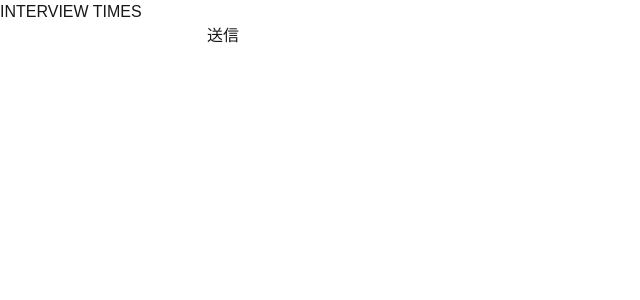
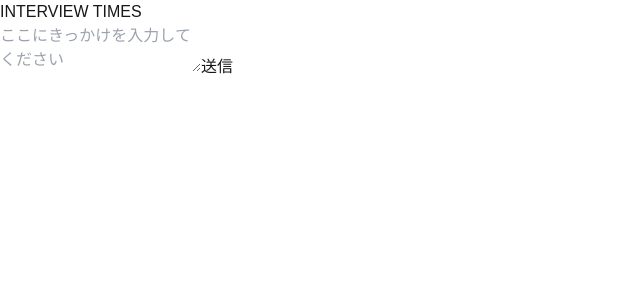
Before and after one commit to interview-times/interview-times, a Next.js app in the folder front/: page /playground/yamaji/api-resp-test in a window 1280 px wide. Shown: the top 300 px of the page, without its empty margins (0-640 px from the left). Built offline with nearby package versions, Linux system fonts and the light colour scheme.

Commit message:
src/app/page.tsxをコピーした

```diff
--- a/front/src/app/playground/yamaji/api-resp-test/page.tsx
+++ b/front/src/app/playground/yamaji/api-resp-test/page.tsx
@@ -22,14 +22,14 @@ export default function Home() {
   };
 
   return (
-    <div className="w-screen h-screen grid place-content-center">
-      <div className="space-y-4">
-        <input
-          className="border border-gray-300 rounded-md p-2 w-full"
-          type="textarea"
+    <div className="w-full h-full flex flex-col items-center justify-center p-8">
+      <div className="space-y-4 w-full">
+        <textarea
+          className="border border-gray-300 rounded-md p-2 w-full h-64"
           name="answer"
           id="answer"
           disabled={isLoading}
+          placeholder="ここにきっかけを入力してください"
         />
         <button
           onClick={onClickSend}
@@ -38,7 +38,7 @@ export default function Home() {
         >
           {isLoading ? "送信中..." : "送信"}
         </button>
-        <div className="mt-4 p-8 border-2 border-gray-300 rounded-md w-full h-64 overflow-auto">
+        <div className="mt-4 p-2 border-2 border-gray-300 rounded-md w-full h-64 overflow-auto">
           {hello}
         </div>
       </div>
```
